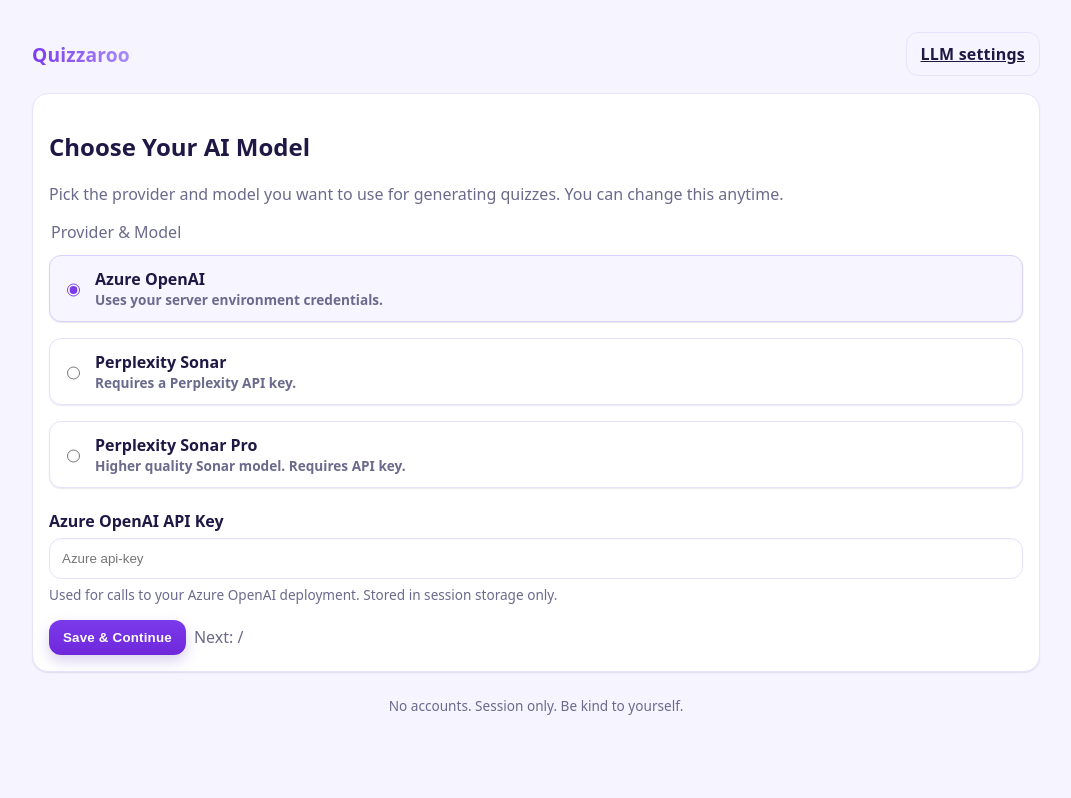
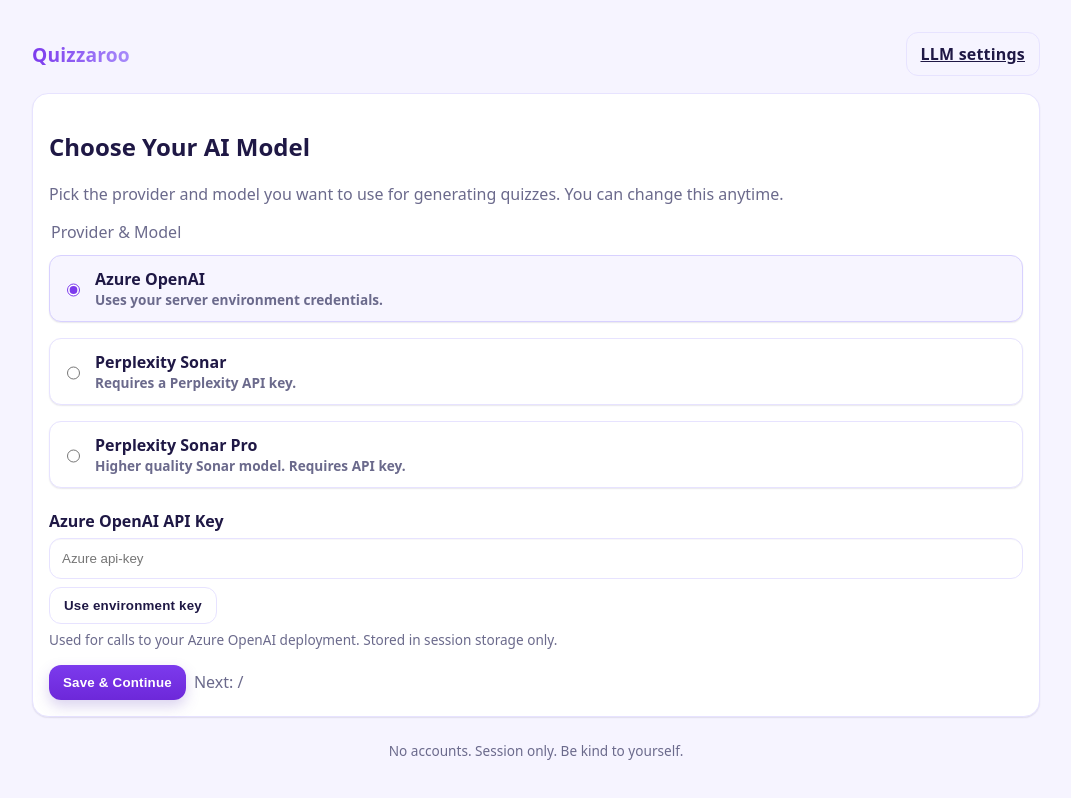
Before and after one commit to dynamiterdx/quizzing-app, a Next.js app: page /llm-settings in a window 1280 px wide. Shown: the whole page, without its empty margins (104-1175 px from the left). Built offline with nearby package versions, Linux system fonts and the light colour scheme.

Commit message:
Added support for picking API key from envionment variables

```diff
--- /dev/null
+++ b/app/api/llm-env/route.ts
@@ -0,0 +1,12 @@
+import { NextResponse } from 'next/server';
+
+export async function GET() {
+  const azureKey = process.env.AZURE_OPENAI_API_KEY || null;
+  const perplexityKey = process.env.PERPLEXITY_API_KEY || null;
+  return NextResponse.json({
+    azureKey,
+    perplexityKey,
+    hasAzureKey: Boolean(azureKey),
+    hasPerplexityKey: Boolean(perplexityKey),
+  });
+}
--- a/app/llm-settings/page.tsx
+++ b/app/llm-settings/page.tsx
@@ -18,6 +18,45 @@
   const [perplexityKey, setPerplexityKey] = useState(settings.perplexityKey ?? '');
   const [azureKey, setAzureKey] = useState(settings.azureKey ?? '');
   const [error, setError] = useState<string | null>(null);
+  const [envLoading, setEnvLoading] = useState(false);
+
+  const [envKeys, setEnvKeys] = useState<{ azureKey?: string | null; perplexityKey?: string | null } | null>(null);
+
+  const fetchEnvKeys = async () => {
+    try {
+      setEnvLoading(true);
+      const res = await fetch('/api/llm-env');
+      if (!res.ok) throw new Error(await res.text());
+      const data = await res.json();
+      setEnvKeys({ azureKey: data.azureKey, perplexityKey: data.perplexityKey });
+      return data;
+    } catch (e: any) {
+      setError(e?.message || 'Failed to read environment keys.');
+      return null;
+    } finally {
+      setEnvLoading(false);
+    }
+  };
+
+  const applyEnvKey = async (type: 'azure' | 'perplexity') => {
+    const keys = envKeys || (await fetchEnvKeys());
+    if (!keys) return;
+    if (type === 'azure') {
+      if (keys.azureKey) {
+        setAzureKey(keys.azureKey);
+        setError(null);
+      } else {
+        setError('No Azure API key found in environment.');
+      }
+    } else {
+      if (keys.perplexityKey) {
+        setPerplexityKey(keys.perplexityKey);
+        setError(null);
+      } else {
+        setError('No Perplexity API key found in environment.');
+      }
+    }
+  };
 
   useEffect(() => {
     setProvider(settings.provider);
@@ -85,6 +124,9 @@
               value={azureKey}
               onChange={(e) => setAzureKey(e.target.value)}
             />
+            <div className="mt-1 flex">
+              <button type="button" className="btn btn-outline" onClick={() => applyEnvKey('azure')} disabled={envLoading}>Use environment key</button>
+            </div>
             <p className="muted" style={{ fontSize: '0.85rem', marginTop: 6 }}>
               Used for calls to your Azure OpenAI deployment. Stored in session storage only.
             </p>
@@ -101,6 +143,9 @@
               value={perplexityKey}
               onChange={(e) => setPerplexityKey(e.target.value)}
             />
+            <div className="mt-1 flex">
+              <button type="button" className="btn btn-outline" onClick={() => applyEnvKey('perplexity')} disabled={envLoading}>Use environment key</button>
+            </div>
             <p className="muted" style={{ fontSize: '0.85rem', marginTop: 6 }}>
               Key is stored in session storage only and sent to the server for each request.
             </p>
```
